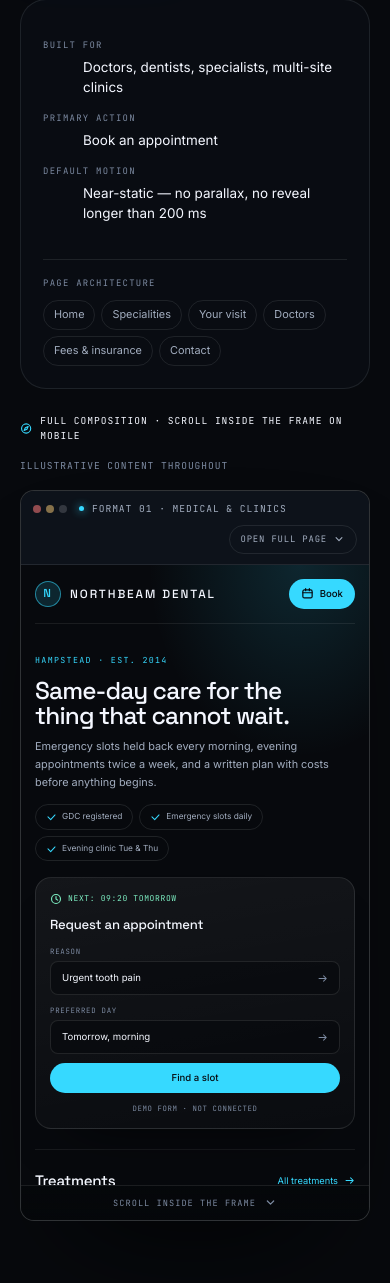
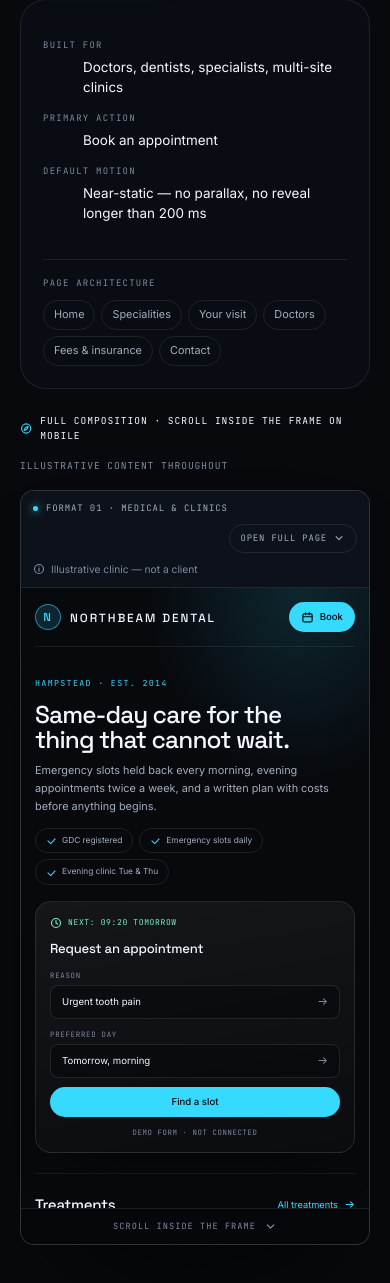
Before and after one commit to Harshyadav20/RYVEXORA, a PHP site: page /php/format.php?slug=medical in a window 390 px wide. Shown: the part 558-1841 px from the top of the page. Run offline with PHP 8.4, Linux system fonts and the light colour scheme.

Commit message:
Keep the illustrative-brand label visible on mobile
The demo frame's honesty note was hidden under 860px, which removed the only
signal that the clinic/product/house/studio inside the frame is fictional.
Drop the decorative window dots instead and let the label wrap.

Co-authored-by: arena-agent <297053741+arena-agent@users.noreply.github.com>

```diff
--- a/php/assets/site.css
+++ b/php/assets/site.css
@@ -3366,8 +3366,13 @@ details.faq p { padding: 0 44px 20px 0; color: var(--muted); font-size: 0.88rem;
 }
 
 @media (max-width: 860px) {
-  .demo-frame__note {
+  /* The illustrative-brand label never disappears — it is the honesty device. */
+  .demo-frame__dots {
     display: none;
+  }
+
+  .demo-frame__label {
+    font-size: 0.56rem;
   }
 
   .med-hero,
```
Also changed, not shown: src/styles/formats.css (+6 -1 lines).
